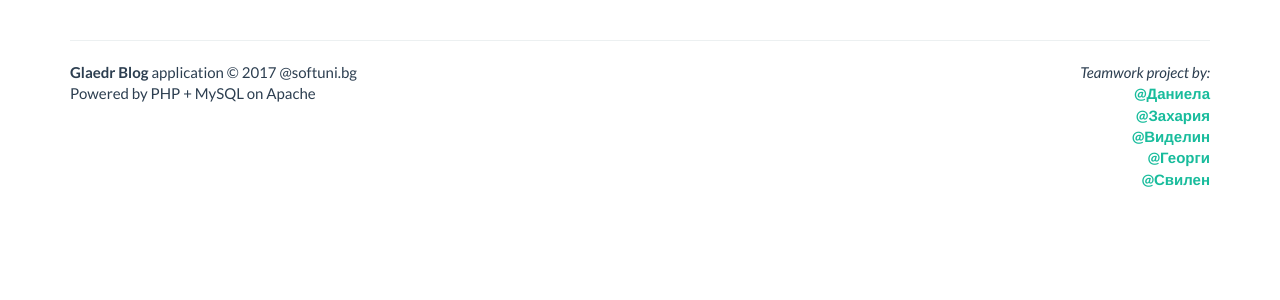
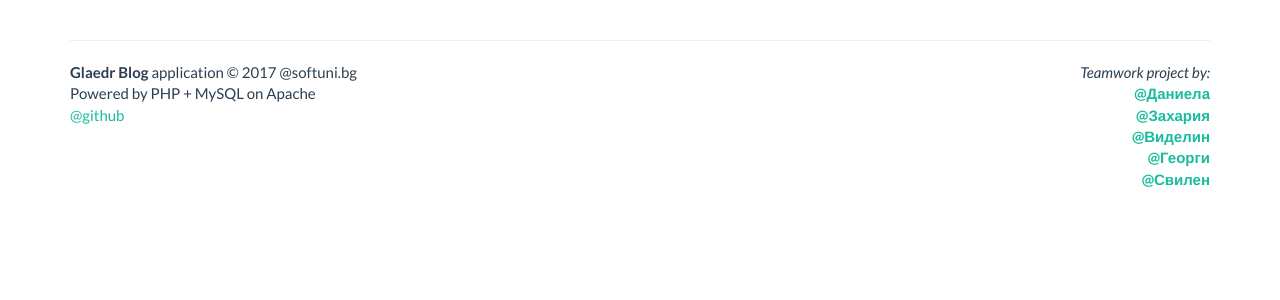
Before and after one commit to vdonchev/GlaedrBLOG, a PHP site: page / in a window 1280 px wide. Shown: the part 456-756 px from the top of the page. Run offline with PHP 8.4, Linux system fonts and the light colour scheme.

Commit message:
Add github link to the source code

```diff
--- a/Blog/views/_layout/footer.php
+++ b/Blog/views/_layout/footer.php
@@ -6,6 +6,9 @@
                     <div class="col-md-9">
                         <span><strong>Glaedr Blog</strong> application &copy; <?= (new DateTime())->format("Y") ?> @softuni.bg</span>
                         <div>Powered by PHP + MySQL on Apache</div>
+                        <div>
+                            <a href="https://github.com/vdonchev/GlaedrBLOG" target="_blank">@github</a>
+                        </div>
                     </div>
                     <div class="col-md-3">
                         <div class="text-right">
```
